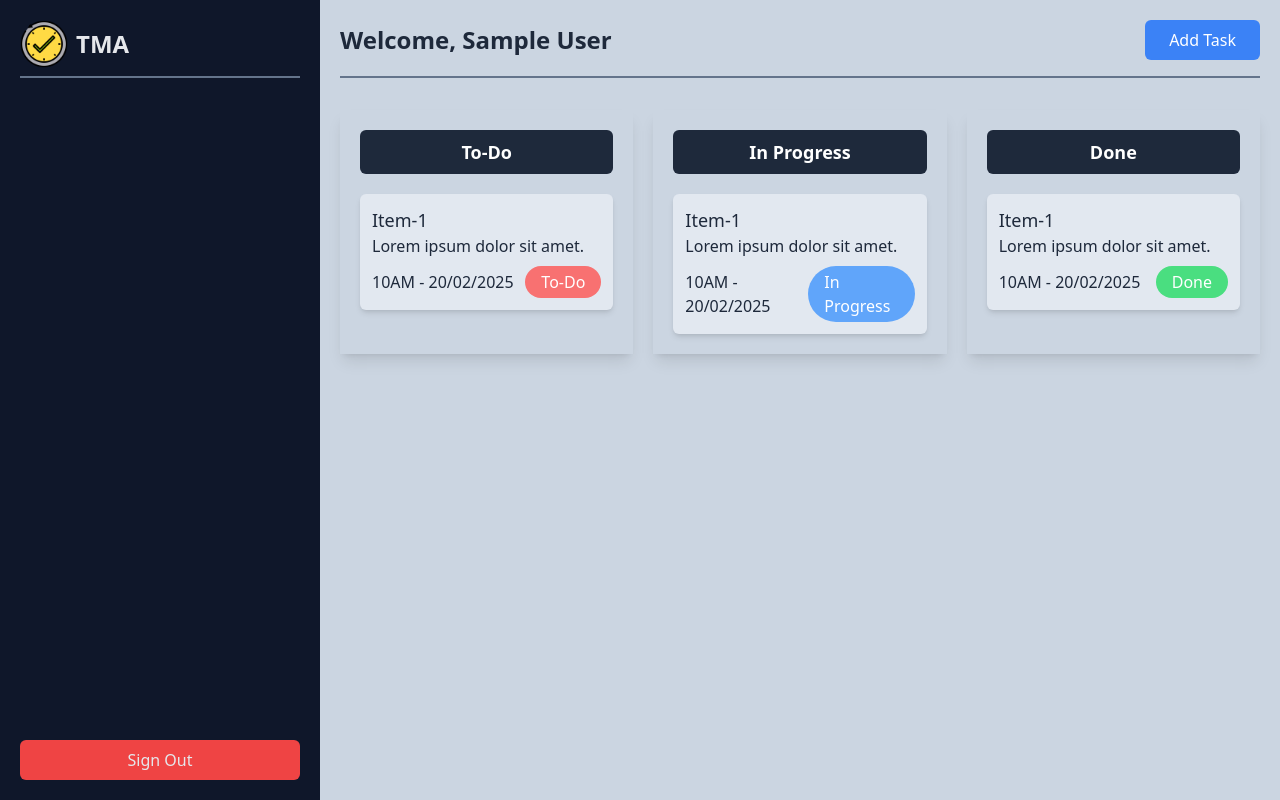
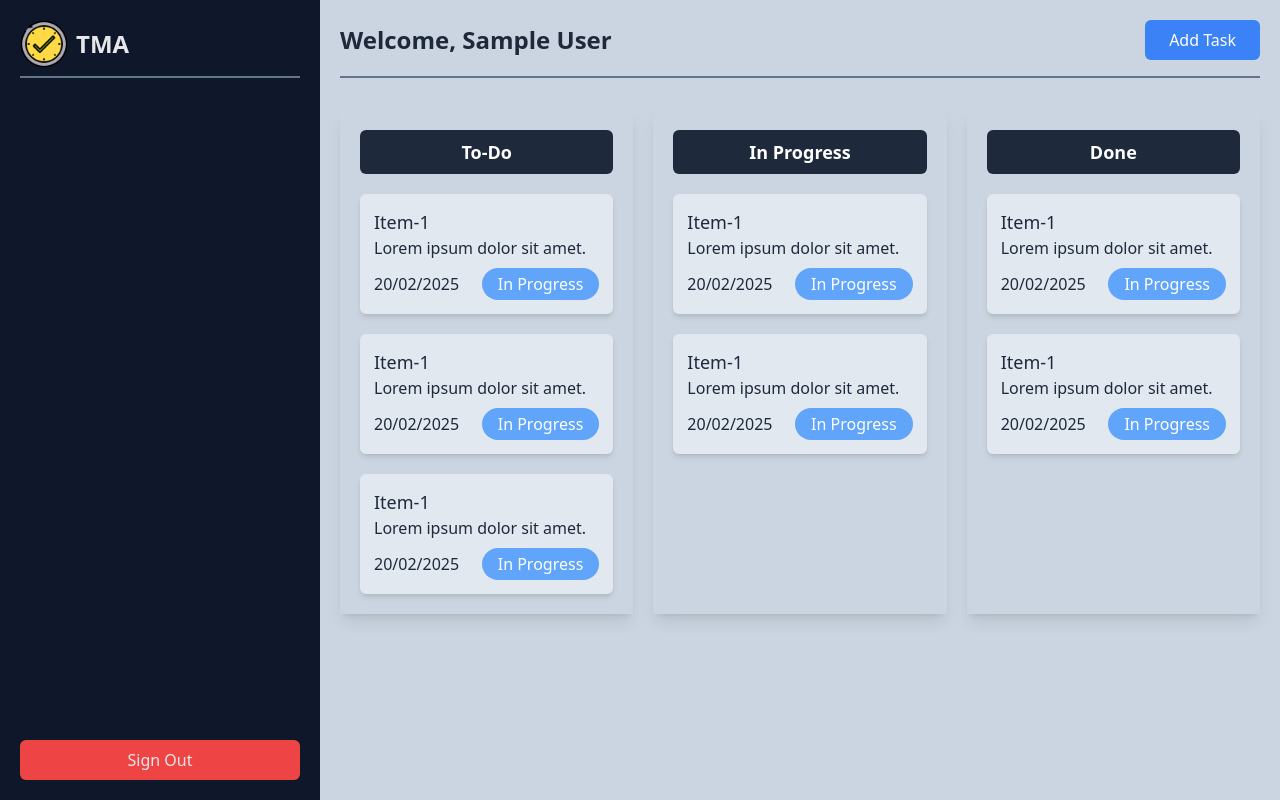
Before and after one commit to Jakaria030/task-management-app, a React (Vite) app: page /home in a window 1280 px wide. Built offline with nearby package versions, Linux system fonts and the light colour scheme; no server answers; sample sign-in values are in the browser's storage.

Commit message:
Task data added in database functionality added

```diff
--- a/package.json
+++ b/package.json
@@ -10,6 +10,7 @@
     "preview": "vite preview"
   },
   "dependencies": {
+    "axios": "^1.7.9",
     "firebase": "^11.3.1",
     "react": "^19.0.0",
     "react-dom": "^19.0.0",
--- /dev/null
+++ b/src/components/Loader.jsx
@@ -0,0 +1,6 @@
+
+const Loader = () => {
+    return (<span className="loading loading-spinner loading-sm"></span>);
+};
+
+export default Loader;
--- /dev/null
+++ b/src/components/TaskCard.jsx
@@ -0,0 +1,15 @@
+
+const TaskCard = () => {
+    return (
+        <div className="border-2 border-slate-200 active:border-slate-400 transition-all bg-slate-200 rounded-md text-slate-800 p-2 sm:p-3 shadow-md">
+            <h3 className="text-lg font-medium">Item-1</h3>
+            <p>Lorem ipsum dolor sit amet.</p>
+            <div className="flex items-center justify-between mt-2">
+                <p>20/02/2025</p>
+                <p className="bg-blue-400 px-4 py-1 rounded-full text-white">In Progress</p>
+            </div>
+        </div>
+    );
+};
+
+export default TaskCard;
--- a/src/pages/Home.jsx
+++ b/src/pages/Home.jsx
@@ -1,15 +1,47 @@
-import { useContext } from "react";
+import { useContext, useState } from "react";
 import LeftAside from "../components/LeftAside";
 import Spinner from "../components/Spinner";
 import TopNavbar from "../components/TopNavbar";
 import { AuthContext } from "../provider/AuthProvider";
+import TaskCard from "../components/TaskCard";
+import axios from "axios";
+import Loader from "../components/Loader";
+
+const baseURL = import.meta.env.VITE_baseURL;
 
 const Home = () => {
     const { user, loading } = useContext(AuthContext);
+    const [isLoading, setIsLoading] = useState(false);
 
     if (loading) {
         return <Spinner></Spinner>;
     }
+
+    // add task
+    const handleFormSubmit = async (e) => {
+        e.preventDefault();
+
+        try {
+            setIsLoading(true);
+
+            const email = user?.email;
+            const title = e.target.title.value;
+            const description = e.target.description.value;
+            const dates = new Date();
+            const date = `${String(dates.getDate()).padStart(2, '0')}/${String(dates.getMonth() + 1).padStart(2, '0')}/${dates.getFullYear()}`;
+            const category = 'To-Do';
+
+            const task = { email, title, description, date, category };
+
+            const res = await axios.post(`${baseURL}/tasks`, task);
+            if (res.data.acknowledged) {
+                document.getElementById('close_modal').click();
+            }
+        } finally {
+            setIsLoading(false);
+        }
+
+    };
 
     return (
         <div className="flex flex-col lg:flex-row min-h-screen bg-slate-300">
@@ -24,59 +56,64 @@ const Home = () => {
             </div>
 
             {/* maain content */}
-            <main className="lg:ml-80 flex-1 p-5 overflow-auto">
+            <main className="lg:ml-80 flex-1 p-2 sm:p-5 overflow-auto">
+                {/* heading */}
                 <div className="flex flex-col sm:flex-row items-center justify-between pb-4 border-b-2 border-slate-500 space-y-3 sm:space-y-0">
                     <h1 className="text-2xl text-slate-800 font-bold">Welcome, {user?.displayName}</h1>
-                    <button className="px-4 md:px-6 py-2 rounded-md bg-blue-500 font-medium text-white active:scale-95 transition-all">Add Task</button>
+                    <button onClick={() => document.getElementById('add_task_id').showModal()} className="px-4 md:px-6 py-2 rounded-md bg-blue-500 font-medium text-white active:scale-95 transition-all">Add Task</button>
                 </div>
 
                 {/* three category type here */}
-                <div className="grid grid-cols-1 md:grid-cols-2 lg:grid-cols-3 gap-5 py-8">
+                <div className="grid grid-cols-1 md:grid-cols-2 xl:grid-cols-3 gap-5 py-5 md:py-8">
                     {/* To-DO */}
-                    <div className="bg-slate-300 shadow-lg p-5 space-y-5">
+                    <div className="bg-slate-300 shadow-lg p-3 sm:p-5 space-y-5">
                         <h2 className="bg-slate-800 text-white py-2 rounded-md text-center text-lg font-bold">To-Do</h2>
                         <div className="space-y-5">
-                            <div className="bg-slate-200 rounded-md text-slate-800 p-3 shadow-md">
-                                <h3 className="text-lg font-medium">Item-1</h3>
-                                <p>Lorem ipsum dolor sit amet.</p>
-                                <div className="flex items-center justify-between mt-2">
-                                    <p>10AM - 20/02/2025</p>
-                                    <p className="bg-red-400 px-4 py-1 rounded-full text-white">To-Do</p>
-                                </div>
-                            </div>
+                            {/* dragable component */}
+                            <TaskCard></TaskCard>
+                            <TaskCard></TaskCard>
+                            <TaskCard></TaskCard>
+
                         </div>
                     </div>
 
                     {/* In Progress */}
-                    <div className="bg-slate-300 shadow-lg p-5 space-y-5">
+                    <div className="bg-slate-300 shadow-lg p-3 sm:p-5 space-y-5">
                         <h2 className="bg-slate-800 text-white py-2 rounded-md text-center text-lg font-bold">In Progress</h2>
                         <div className="space-y-5">
-                            <div className="bg-slate-200 rounded-md text-slate-800 p-3 shadow-md">
-                                <h3 className="text-lg font-medium">Item-1</h3>
-                                <p>Lorem ipsum dolor sit amet.</p>
-                                <div className="flex items-center justify-between mt-2">
-                                    <p>10AM - 20/02/2025</p>
-                                    <p className="bg-blue-400 px-4 py-1 rounded-full text-white">In Progress</p>
-                                </div>
-                            </div>
+                            {/* dragable component */}
+                            <TaskCard></TaskCard>
+                            <TaskCard></TaskCard>
                         </div>
                     </div>
 
                     {/* Done */}
-                    <div className="bg-slate-300 shadow-lg p-5 space-y-5">
+                    <div className="bg-slate-300 shadow-lg p-3 sm:p-5 space-y-5">
                         <h2 className="bg-slate-800 text-white py-2 rounded-md text-center text-lg font-bold">Done</h2>
                         <div className="space-y-5">
-                            <div className="bg-slate-200 rounded-md text-slate-800 p-3 shadow-md">
-                                <h3 className="text-lg font-medium">Item-1</h3>
-                                <p>Lorem ipsum dolor sit amet.</p>
-                                <div className="flex items-center justify-between mt-2">
-                                    <p>10AM - 20/02/2025</p>
-                                    <p className="bg-green-400 px-4 py-1 rounded-full text-white">Done</p>
-                                </div>
-                            </div>
+                            {/* dragable component */}
+                            <TaskCard></TaskCard>
+                            <TaskCard></TaskCard>
                         </div>
                     </div>
                 </div>
+
+                {/* Modal */}
+                <dialog id="add_task_id" className="modal">
+                    <div className="modal-box rounded-md">
+                        <form method="dialog">
+                            <button id="close_modal" className="btn btn-sm btn-circle btn-ghost absolute right-2 top-2">✕</button>
+                        </form>
+                        <div>
+                            <h3 className="text-2xl text-center font-medium mb-2">Add Task Form</h3>
+                            <form onSubmit={handleFormSubmit} className="space-y-3 text-center">
+                                <input type="text" name="title" placeholder="Title" className="input input-bordered w-full rounded-md" />
+                                <textarea name="description" className="textarea textarea-bordered w-full rounded-md" placeholder="Bio"></textarea>
+                                <button type="submit" className="w-20 py-2 bg-blue-500 text-white font-medium rounded-md">{isLoading ? <Loader></Loader> : "ADD"}</button>
+                            </form>
+                        </div>
+                    </div>
+                </dialog>
 
             </main>
         </div>
```
Also changed, not shown: 1 other file (tests, documents, lock files or other folders).
